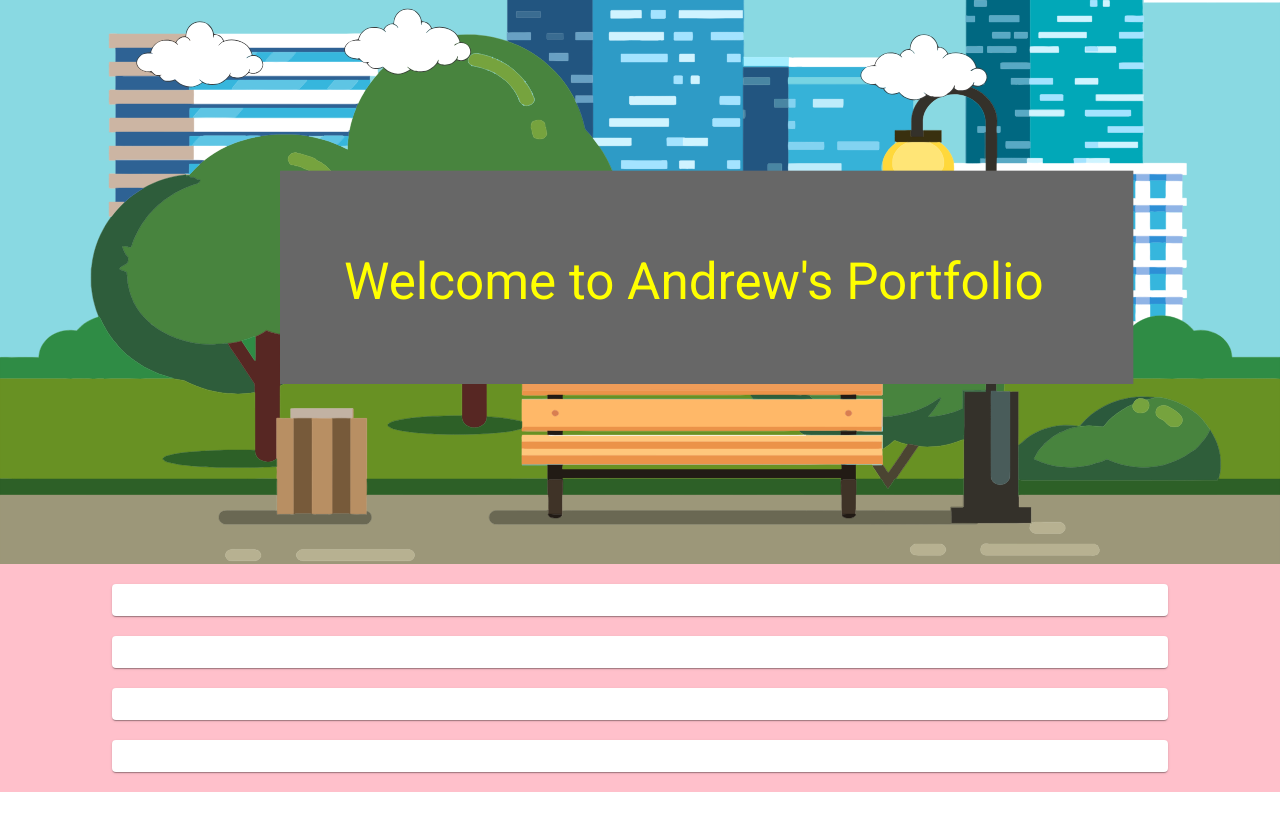
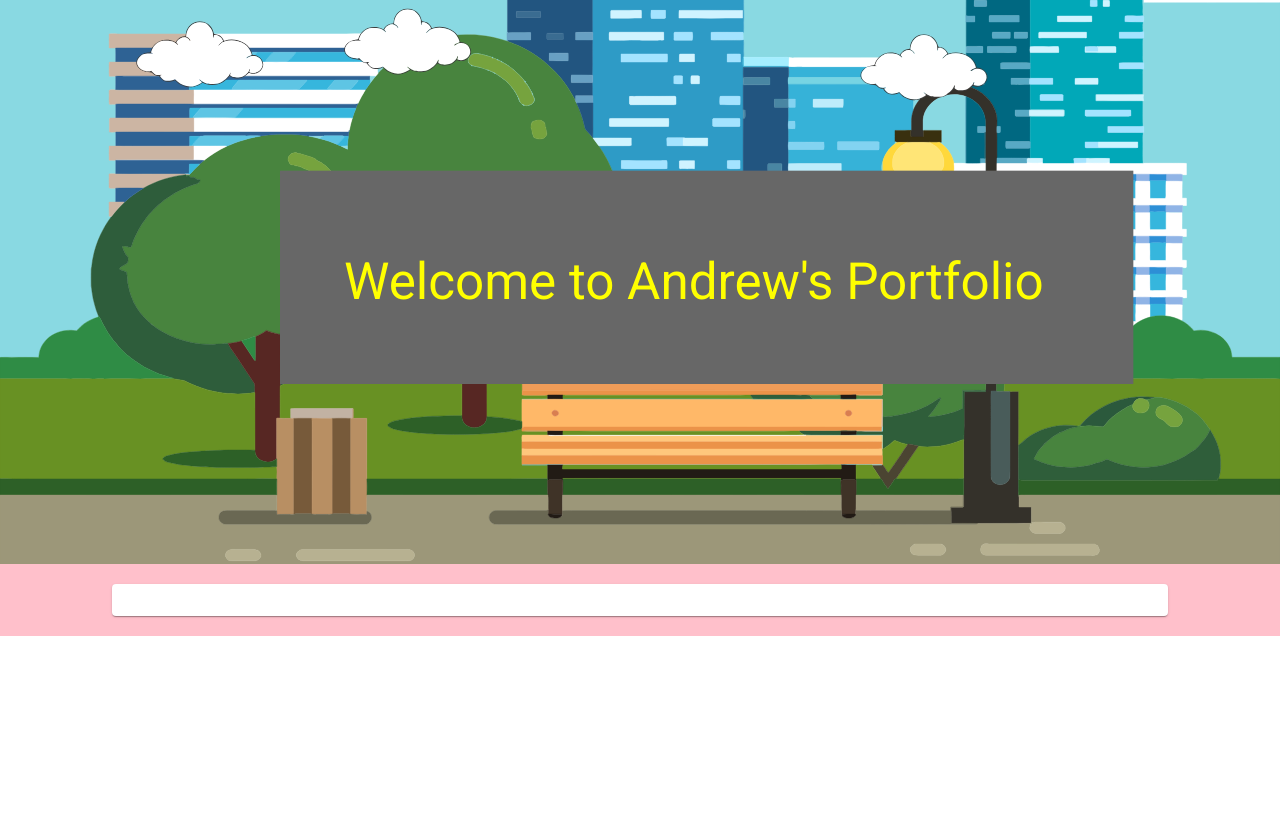
Before and after one commit to Milldrew/workspace-with-case-study, an Angular app: page / in a window 1280 px wide. Shown: the top 830 px of the page. Built offline with nearby package versions, Linux system fonts and the light colour scheme.

Commit message:
📅  | Fri Nov 25 19:41:43 EST 2022

```diff
--- a/src/app/main/main-card/main-card.component.html
+++ b/src/app/main/main-card/main-card.component.html
@@ -1,4 +1 @@
 <mat-card class="milldrew-main-mat-card"> </mat-card>
-<mat-card class="milldrew-main-mat-card"> </mat-card>
-<mat-card class="milldrew-main-mat-card"> </mat-card>
-<mat-card class="milldrew-main-mat-card"> </mat-card>
```
